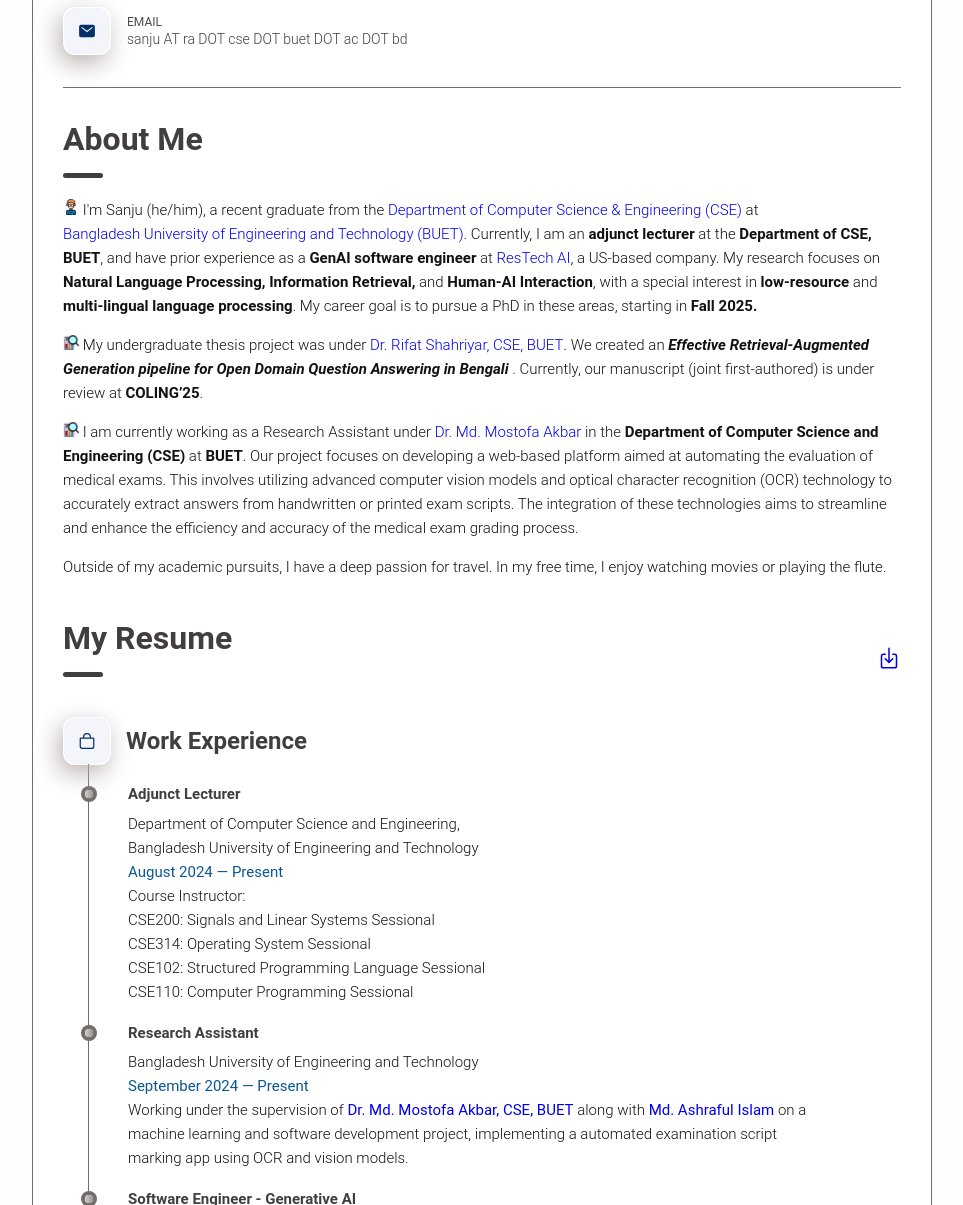
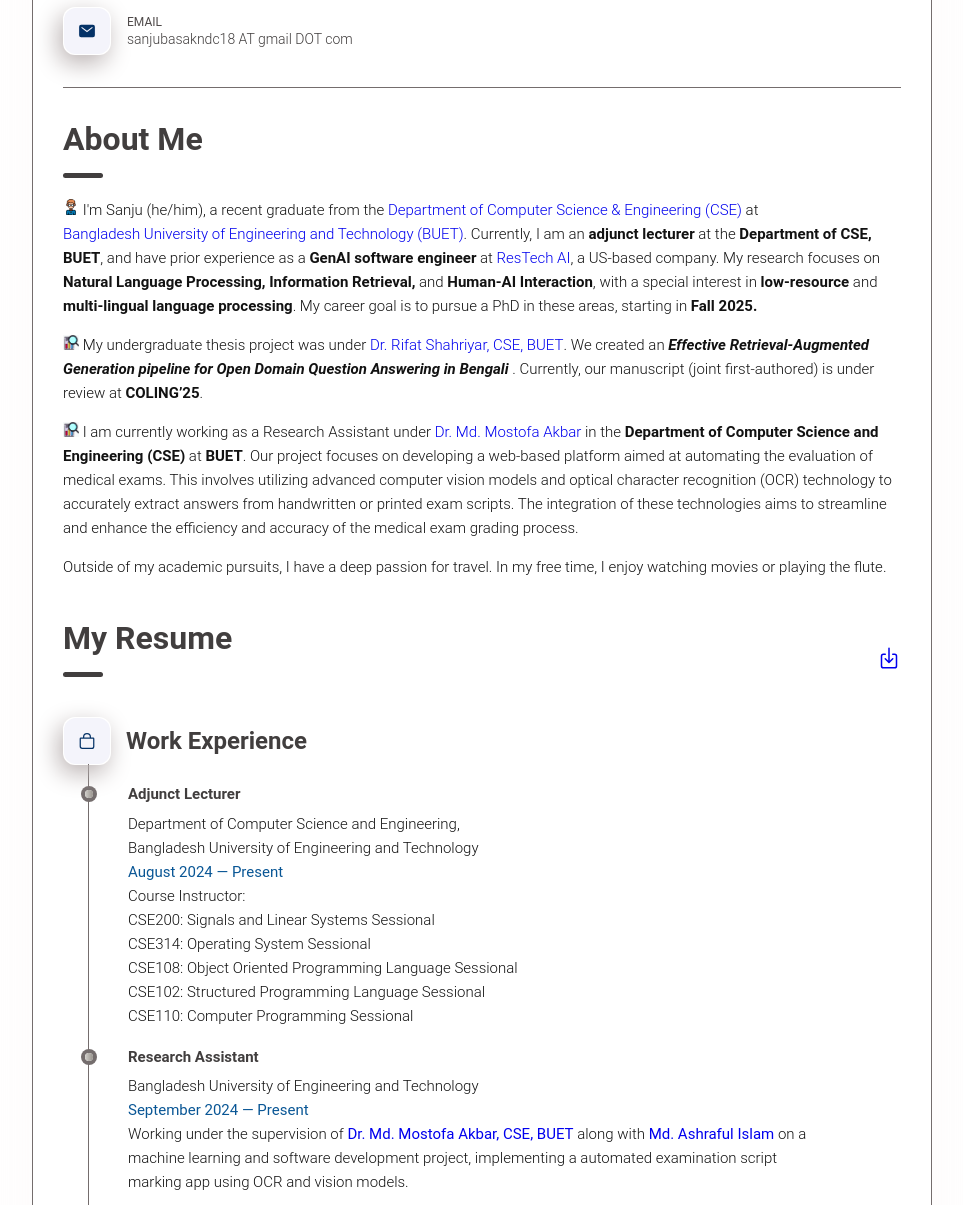
Before and after one commit to Sanju-Basak/sanju-basak.github.io, a plain HTML site: page index.html in a window 1280 px wide. Shown: the part 555-1760 px from the top of the page, without its empty margins (158-1121 px from the left). Drawn offline with nearby package versions, Linux system fonts and the light colour scheme.

Commit message:
Added new course

```diff
--- a/index.html
+++ b/index.html
@@ -166,7 +166,7 @@
             <div class="contact-info">
               <p class="contact-title">Email</p>
 
-              <a href="mailto:sanju@ra.cse.buet.ac.bd" class="contact-link">sanju AT ra DOT cse DOT buet DOT ac DOT bd</a>
+              <a href="mailto:sanjubasakndc18@gmail.com" class="contact-link">sanjubasakndc18 AT gmail DOT com</a>
             </div>
 
           </li>
@@ -271,6 +271,7 @@
                 <p class="timeline-text">Course Instructor:</p>
                 <p class="timeline-text">CSE200: Signals and Linear Systems Sessional</p>
                 <p class="timeline-text">CSE314: Operating System Sessional</p>
+                <p class="timeline-text">CSE108: Object Oriented Programming Language Sessional</p>
                 <p class="timeline-text">CSE102: Structured Programming Language Sessional</p>
                 <p class="timeline-text">CSE110: Computer Programming Sessional</p>
 
```
Also changed, not shown: 1 other file.
